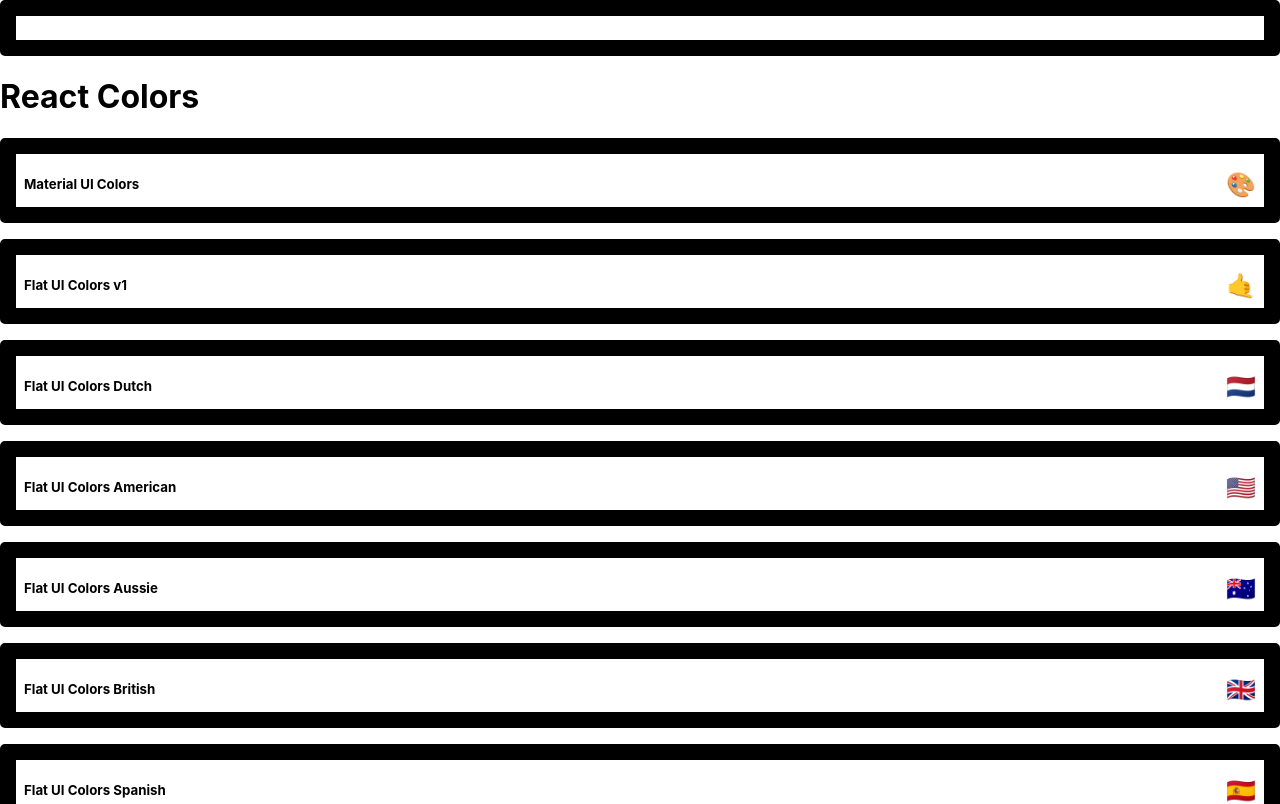
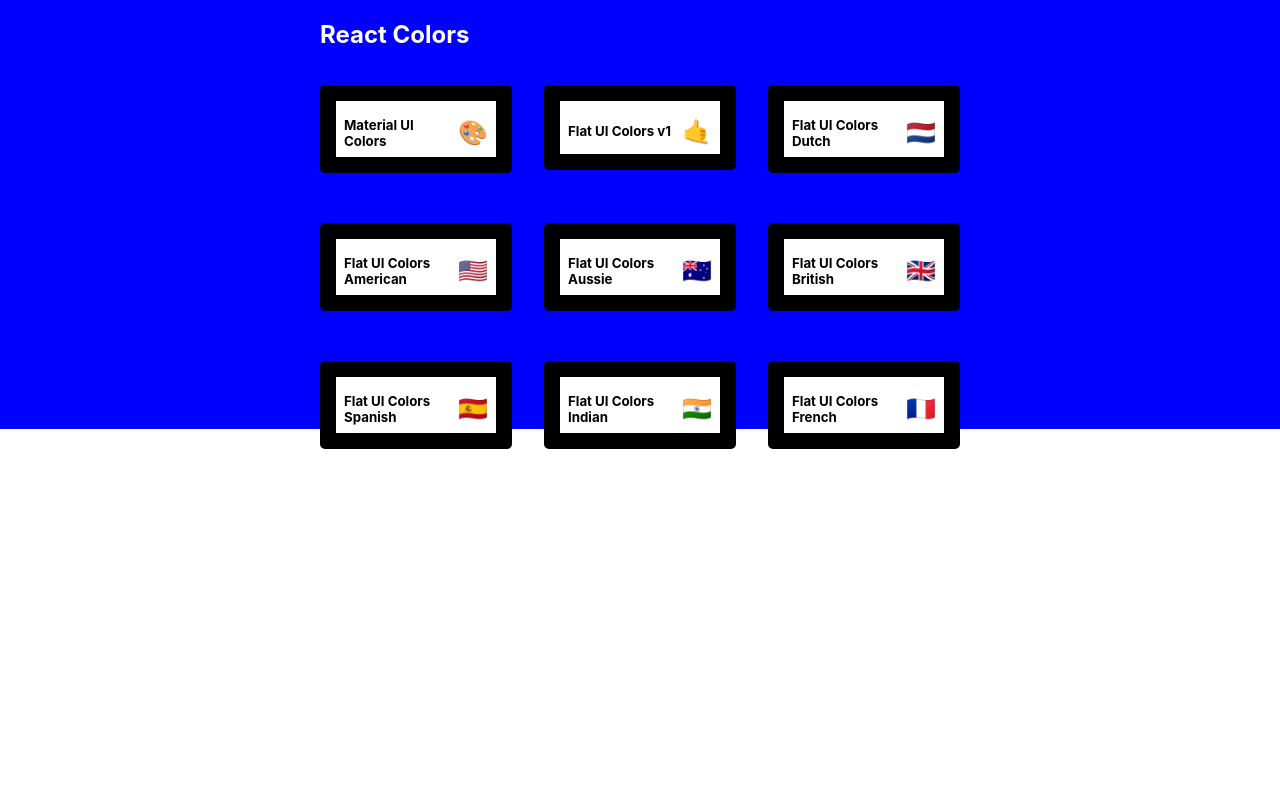
Before and after one commit to eag58914/color-picker-app, a React (Create React App) app: page / in a window 1280 px wide. Shown: the top 804 px of the page. Built offline with nearby package versions, Linux system fonts and the light colour scheme.

Commit message:
start styling PaletteList with styles

```diff
--- a/src/PaletteList.js
+++ b/src/PaletteList.js
@@ -1,20 +1,62 @@
 import React, { Component } from 'react';
-import MiniPalette from './MiniPalette'
+import MiniPalette from './MiniPalette';
+import { withStyles } from '@material-ui/core/styles';
 import {Link} from 'react-router-dom'
 
-export default class PaletteList extends Component {
+const styles = {
+ root:{
+     backgroundColor:"blue",
+     height: "100%",
+     display:"flex",
+     alignItems: "flex-start",
+     justifyContent: "center"
+ },
+ container:{
+    width: "50%",
+    display:"flex",
+    alignItems:"flex-start",
+    flexDirection: "column",
+    flexWrap:"wrap"
+ },
+ nav:{
+display:"flex",
+width: "100%",
+justifyContent: "space-between",
+color:"white"
+ },
+ palettes:{
+boxSizing: "border-box",
+width:"100%",
+display:"grid",
+gridTemplateColumns:"repeat(3,30%)",
+gridGap: "5%"
+
+ }
+}
+
+class PaletteList extends Component {
+
     render() {
-        const {palettes} = this.props
+        const {palettes, classes } = this.props
         return (
-            <div>
-                <MiniPalette />
-                <h1>React Colors</h1>
-                {palettes.map(palette=>(
+            <div className={classes.root}>
+                <div className={classes.container}>
+                    <nav className={classes.nav}>
+                    <h1>React Colors</h1>
+                    </nav>
+                    <div className={classes.palettes}>
+                    {palettes.map(palette=>(
                     <p>
                     <MiniPalette {...palette} />
                     </p>
                 ))}
+                    </div>
+                </div>
+
+
             </div>
         )
     }
 }
+
+export default withStyles(styles)(PaletteList)
```
